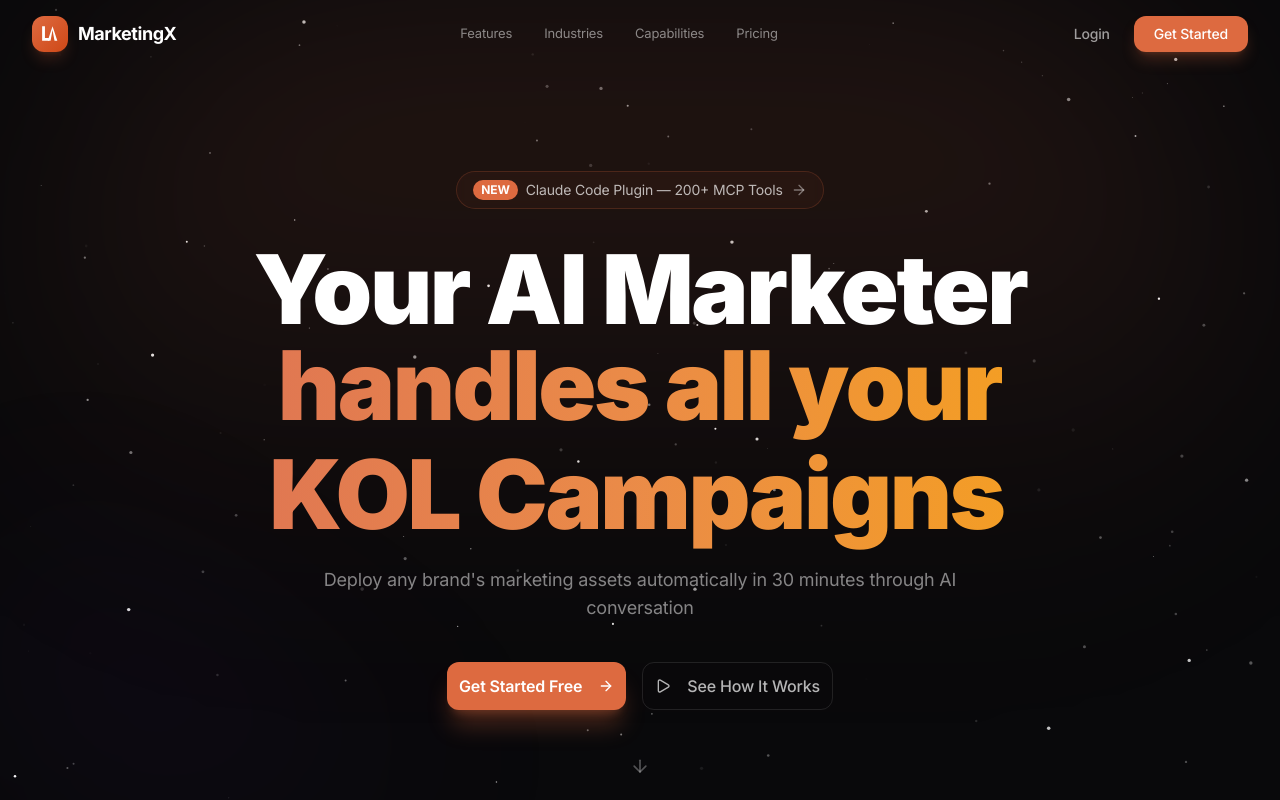
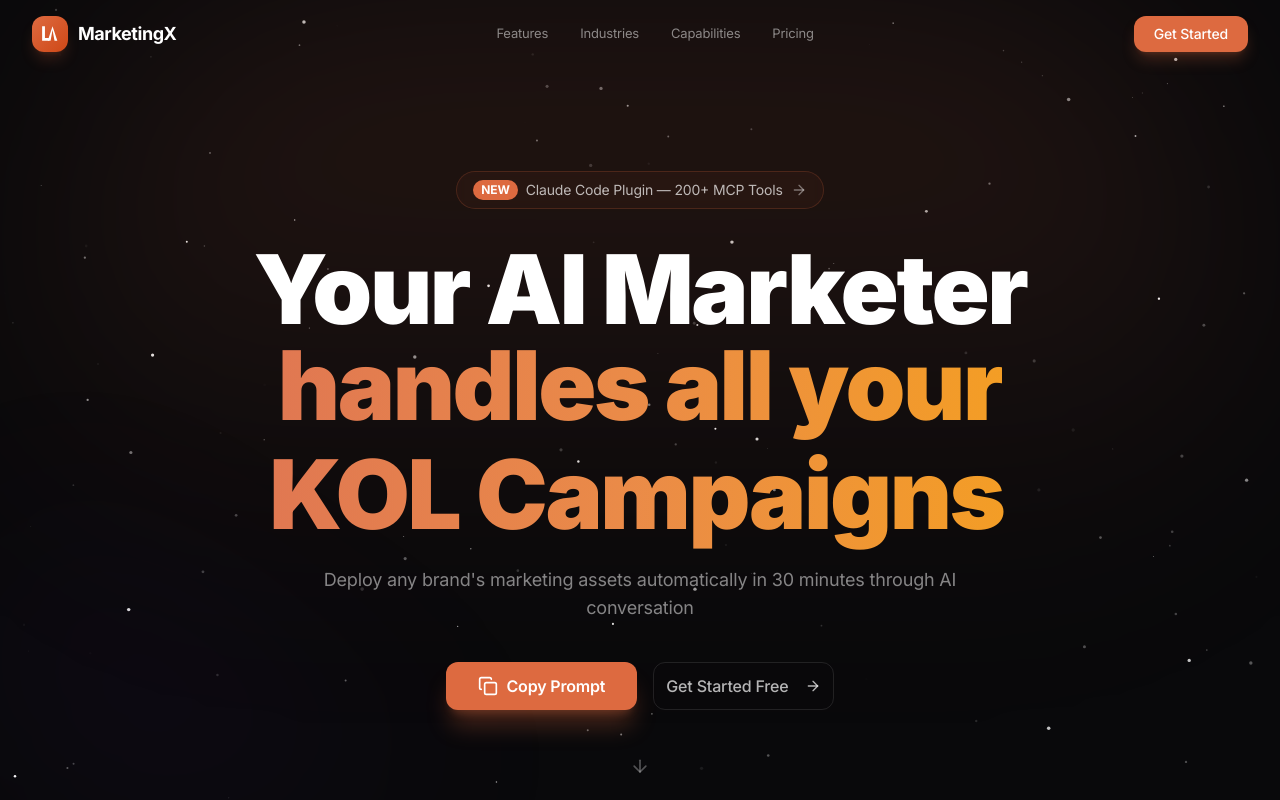
Before and after one commit to MarinChen99097/marketingx-site, a Next.js app: page /en/marketingx in a window 1280 px wide. Shown: the top 800 px of the page. Built offline with nearby package versions, Linux system fonts and the light colour scheme.

Commit message:
fix: simplify CTAs — only copy-prompt + register on landingai.info, remove login/get-started links

```diff
--- a/app/[locale]/marketingx/page.tsx
+++ b/app/[locale]/marketingx/page.tsx
@@ -265,20 +265,17 @@ export default function MarketingXPage() {
     t("features.ai.pipelineSteps.goLive"),
   ];
 
-  const [isLoggedIn, setIsLoggedIn] = useState(false);
   const [copied, setCopied] = useState(false);
   const [scrolled, setScrolled] = useState(false);
 
   useEffect(() => {
-    setIsLoggedIn(!!localStorage.getItem("token"));
     const onScroll = () => setScrolled(window.scrollY > 20);
     window.addEventListener("scroll", onScroll);
     return () => window.removeEventListener("scroll", onScroll);
   }, []);
 
-  const ctaHref = isLoggedIn
-    ? `/${locale}/get-started`
-    : `/${locale}/register?returnUrl=/${locale}/get-started`;
+  const LANDING_AI_URL = "https://landingai.info";
+  const ctaHref = `${LANDING_AI_URL}/${locale}/register`;
 
   const PLUGIN_CMD = `Generate a landing page for me with this plugin\nhttps://github.com/MarinChen99097/marketingx.plugin`;
 
@@ -311,24 +308,11 @@ export default function MarketingXPage() {
         </div>
 
         <div className="flex gap-3 items-center">
-          {isLoggedIn ? (
-            <Link href={`/${locale}/get-started`}>
-              <Button size="sm" className="bg-[hsl(16,70%,56%)] hover:bg-[hsl(16,70%,50%)] text-white font-medium rounded-lg h-9 px-5 text-sm shadow-lg shadow-[hsl(16,70%,56%)]/25">
-                {t("nav.console")}
-              </Button>
-            </Link>
-          ) : (
-            <>
-              <Link href={`/${locale}/login?returnUrl=/${locale}/get-started`} className="hidden sm:block">
-                <Button variant="ghost" size="sm" className="text-white/60 hover:text-white hover:bg-white/[0.06] h-9 rounded-lg text-sm">{t("nav.login")}</Button>
-              </Link>
-              <Link href={ctaHref}>
-                <Button size="sm" className="bg-[hsl(16,70%,56%)] hover:bg-[hsl(16,70%,50%)] text-white font-medium rounded-lg h-9 px-5 text-sm shadow-lg shadow-[hsl(16,70%,56%)]/25">
-                  {t("nav.getStarted")}
-                </Button>
-              </Link>
-            </>
-          )}
+          <a href={ctaHref} target="_blank" rel="noopener noreferrer">
+            <Button size="sm" className="bg-[hsl(16,70%,56%)] hover:bg-[hsl(16,70%,50%)] text-white font-medium rounded-lg h-9 px-5 text-sm shadow-lg shadow-[hsl(16,70%,56%)]/25">
+              {t("nav.getStarted")}
+            </Button>
+          </a>
         </div>
       </nav>
 
@@ -388,14 +372,15 @@ export default function MarketingXPage() {
           transition={{ delay: 1, duration: 0.6 }}
           className="relative z-10 flex flex-col sm:flex-row gap-4 mt-10 px-4"
         >
-          <Link href={ctaHref}>
-            <Button className="h-12 px-8 bg-[hsl(16,70%,56%)] hover:bg-[hsl(16,70%,50%)] text-white font-semibold text-base rounded-xl shadow-xl shadow-[hsl(16,70%,56%)]/30 transition-all hover:shadow-[hsl(16,70%,56%)]/40 hover:scale-[1.02]">
-              {isLoggedIn ? t("hero.ctaPrimaryLoggedIn") : t("hero.ctaPrimary")} <ArrowRight className="ml-2 w-5 h-5" />
-            </Button>
-          </Link>
-          <a href="#plugin-install">
+          <button
+            onClick={handleCopy}
+            className="h-12 px-8 bg-[hsl(16,70%,56%)] hover:bg-[hsl(16,70%,50%)] text-white font-semibold text-base rounded-xl shadow-xl shadow-[hsl(16,70%,56%)]/30 transition-all hover:shadow-[hsl(16,70%,56%)]/40 hover:scale-[1.02] inline-flex items-center"
+          >
+            {copied ? <><Check className="mr-2 w-5 h-5" /> {t("copied")}</> : <><Copy className="mr-2 w-5 h-5" /> {t("hero.ctaCopy")}</>}
+          </button>
+          <a href={ctaHref} target="_blank" rel="noopener noreferrer">
             <Button variant="ghost" className="h-12 px-8 text-white/70 hover:text-white border border-white/10 hover:border-white/20 hover:bg-white/[0.04] rounded-xl text-base">
-              <Play className="mr-2 w-4 h-4" /> {t("hero.ctaSecondary")}
+              {t("hero.ctaPrimary")} <ArrowRight className="ml-2 w-5 h-5" />
             </Button>
           </a>
         </motion.div>
@@ -698,11 +683,11 @@ export default function MarketingXPage() {
                 ))}
               </div>
 
-              <Link href={ctaHref} className="block pt-2">
+              <a href={ctaHref} target="_blank" rel="noopener noreferrer" className="block pt-2">
                 <Button className="w-full h-12 bg-[hsl(16,70%,56%)] hover:bg-[hsl(16,70%,50%)] text-white font-semibold rounded-xl text-base shadow-lg shadow-[hsl(16,70%,56%)]/25">
-                  {isLoggedIn ? t("pricing.ctaLoggedIn") : t("pricing.cta")} <ArrowRight className="ml-2 w-5 h-5" />
+                  {t("pricing.cta")} <ArrowRight className="ml-2 w-5 h-5" />
                 </Button>
-              </Link>
+              </a>
               <p className="text-xs text-white/30">{t("pricing.freeCredits")}</p>
             </div>
           </GlowCard>
@@ -731,11 +716,11 @@ export default function MarketingXPage() {
             {t("finalCta.subtitle")}
           </p>
           <div className="flex flex-col sm:flex-row gap-4 justify-center">
-            <Link href={ctaHref}>
+            <a href={ctaHref} target="_blank" rel="noopener noreferrer">
               <Button className="h-13 px-10 bg-[hsl(16,70%,56%)] hover:bg-[hsl(16,70%,50%)] text-white font-semibold text-lg rounded-xl shadow-xl shadow-[hsl(16,70%,56%)]/30 transition-all hover:scale-[1.02]">
-                {isLoggedIn ? t("finalCta.ctaLoggedIn") : t("finalCta.cta")} <ArrowRight className="ml-2 w-5 h-5" />
+                {t("finalCta.cta")} <ArrowRight className="ml-2 w-5 h-5" />
               </Button>
-            </Link>
+            </a>
           </div>
         </motion.div>
       </section>
--- a/messages/ar.json
+++ b/messages/ar.json
@@ -17,7 +17,8 @@
       "subtitle": "انشر أصول التسويق لأي علامة تجارية تلقائيًا في 30 دقيقة عبر محادثة مع الذكاء الاصطناعي",
       "ctaPrimary": "ابدأ مجانًا",
       "ctaPrimaryLoggedIn": "انتقل إلى لوحة التحكم",
-      "ctaSecondary": "شاهد كيف يعمل"
+      "ctaSecondary": "شاهد كيف يعمل",
+      "ctaCopy": "نسخ الأمر"
     },
     "typewriter": {
       "landingPage": "صفحات الهبوط",
--- a/messages/en.json
+++ b/messages/en.json
@@ -17,7 +17,8 @@
       "subtitle": "Deploy any brand's marketing assets automatically in 30 minutes through AI conversation",
       "ctaPrimary": "Get Started Free",
       "ctaPrimaryLoggedIn": "Go to Console",
-      "ctaSecondary": "See How It Works"
+      "ctaSecondary": "See How It Works",
+      "ctaCopy": "Copy Prompt"
     },
     "typewriter": {
       "landingPage": "Landing Pages",
--- a/messages/es.json
+++ b/messages/es.json
@@ -17,7 +17,8 @@
       "subtitle": "Despliega automáticamente los activos de marketing de cualquier marca en 30 minutos mediante conversación con IA",
       "ctaPrimary": "Comenzar gratis",
       "ctaPrimaryLoggedIn": "Ir a la consola",
-      "ctaSecondary": "Ver cómo funciona"
+      "ctaSecondary": "Ver cómo funciona",
+      "ctaCopy": "Copiar comando"
     },
     "typewriter": {
       "landingPage": "Páginas de destino",
--- a/messages/fr.json
+++ b/messages/fr.json
@@ -17,7 +17,8 @@
       "subtitle": "Déployez automatiquement les ressources marketing de n'importe quelle marque en 30 minutes via une conversation IA",
       "ctaPrimary": "Commencer gratuitement",
       "ctaPrimaryLoggedIn": "Aller à la console",
-      "ctaSecondary": "Voir comment ça marche"
+      "ctaSecondary": "Voir comment ça marche",
+      "ctaCopy": "Copier la commande"
     },
     "typewriter": {
       "landingPage": "Pages d'atterrissage",
--- a/messages/ja.json
+++ b/messages/ja.json
@@ -17,7 +17,8 @@
       "subtitle": "AI会話を通じて、あらゆるブランドのマーケティング素材を30分で自動デプロイ",
       "ctaPrimary": "無料で始める",
       "ctaPrimaryLoggedIn": "コンソールへ",
-      "ctaSecondary": "仕組みを見る"
+      "ctaSecondary": "仕組みを見る",
+      "ctaCopy": "プロンプトをコピー"
     },
     "typewriter": {
       "landingPage": "ランディングページ",
--- a/messages/ko.json
+++ b/messages/ko.json
@@ -17,7 +17,8 @@
       "subtitle": "AI 대화를 통해 30분 만에 모든 브랜드의 마케팅 자산을 자동 배포하세요",
       "ctaPrimary": "무료로 시작하기",
       "ctaPrimaryLoggedIn": "콘솔로 이동",
-      "ctaSecondary": "작동 방식 보기"
+      "ctaSecondary": "작동 방식 보기",
+      "ctaCopy": "프롬프트 복사"
     },
     "typewriter": {
       "landingPage": "랜딩 페이지",
--- a/messages/pt.json
+++ b/messages/pt.json
@@ -17,7 +17,8 @@
       "subtitle": "Implante automaticamente os ativos de marketing de qualquer marca em 30 minutos por meio de conversa com IA",
       "ctaPrimary": "Comece grátis",
       "ctaPrimaryLoggedIn": "Ir para o Console",
-      "ctaSecondary": "Veja como funciona"
+      "ctaSecondary": "Veja como funciona",
+      "ctaCopy": "Copiar comando"
     },
     "typewriter": {
       "landingPage": "Páginas de Destino",
--- a/messages/th.json
+++ b/messages/th.json
@@ -17,7 +17,8 @@
       "subtitle": "ปรับใช้สินทรัพย์การตลาดของแบรนด์ใดก็ได้โดยอัตโนมัติใน 30 นาทีผ่านการสนทนากับ AI",
       "ctaPrimary": "เริ่มต้นฟรี",
       "ctaPrimaryLoggedIn": "ไปที่คอนโซล",
-      "ctaSecondary": "ดูวิธีการทำงาน"
+      "ctaSecondary": "ดูวิธีการทำงาน",
+      "ctaCopy": "คัดลอกคำสั่ง"
     },
     "typewriter": {
       "landingPage": "แลนดิ้งเพจ",
--- a/messages/vi.json
+++ b/messages/vi.json
@@ -17,7 +17,8 @@
       "subtitle": "Triển khai tự động tài sản marketing cho bất kỳ thương hiệu nào trong 30 phút qua hội thoại AI",
       "ctaPrimary": "Bắt đầu miễn phí",
       "ctaPrimaryLoggedIn": "Đến Bảng điều khiển",
-      "ctaSecondary": "Xem cách hoạt động"
+      "ctaSecondary": "Xem cách hoạt động",
+      "ctaCopy": "Sao chép lệnh"
     },
     "typewriter": {
       "landingPage": "Trang đích",
--- a/messages/zh-TW.json
+++ b/messages/zh-TW.json
@@ -17,7 +17,8 @@
       "subtitle": "透過 AI 對話，30 分鐘自動部署任何品牌的行銷素材",
       "ctaPrimary": "免費開始使用",
       "ctaPrimaryLoggedIn": "前往控制台",
-      "ctaSecondary": "看看怎麼運作"
+      "ctaSecondary": "看看怎麼運作",
+      "ctaCopy": "複製指令"
     },
     "typewriter": {
       "landingPage": "Landing Page",
```
